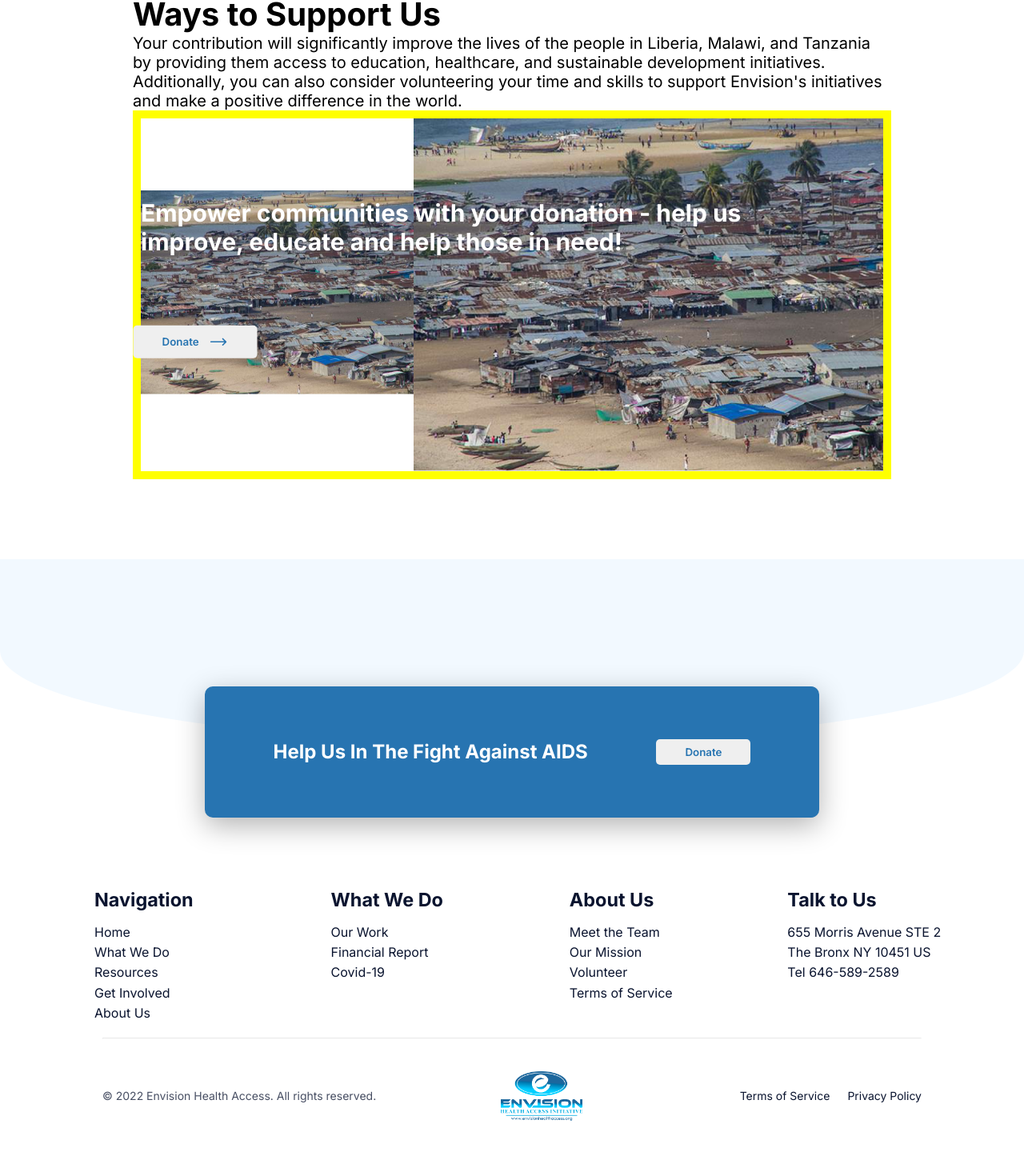
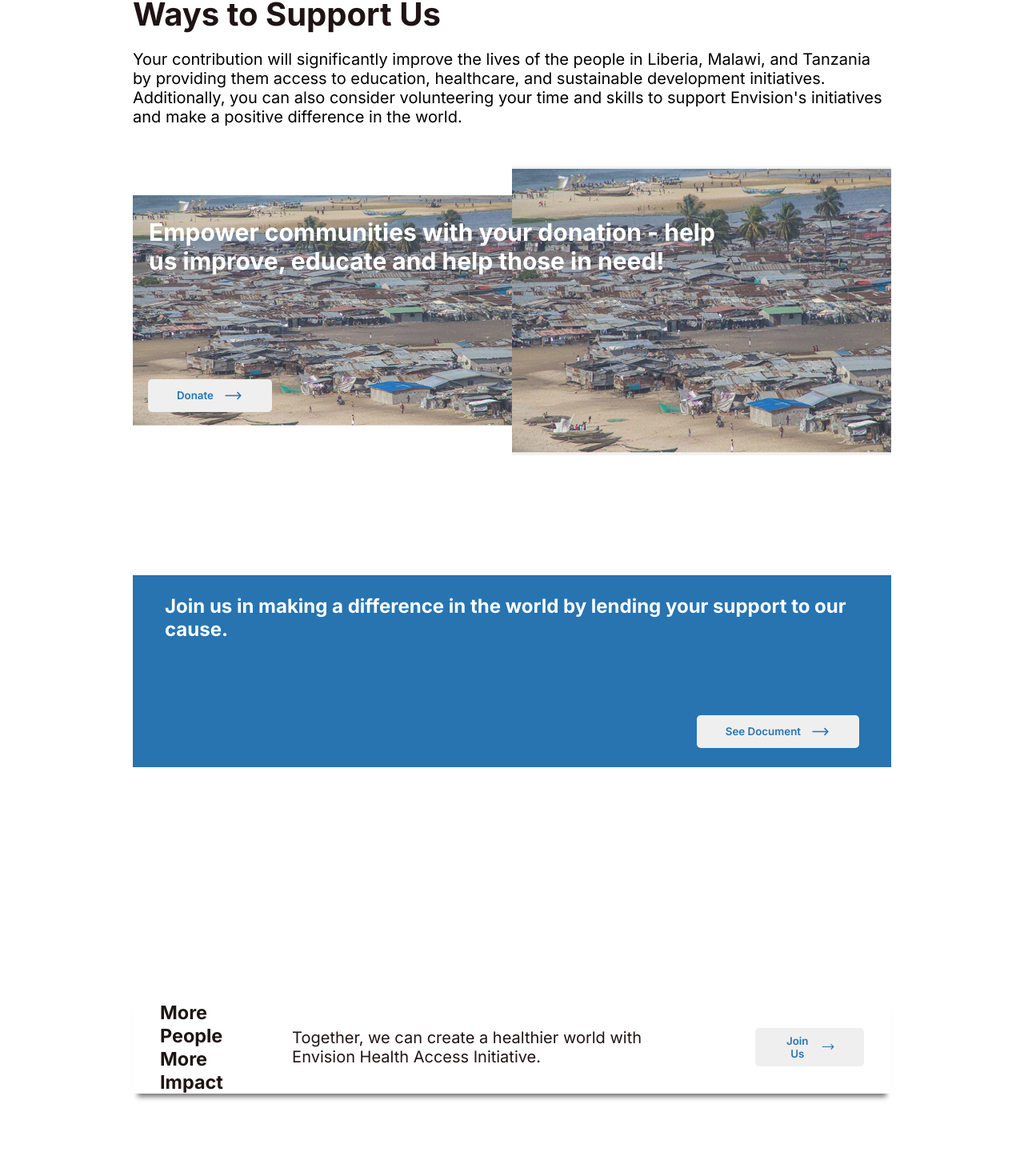
Before and after one commit to jusminpt/react-envision, a React (Create React App) app: page /getinvolved in a window 1280 px wide. Shown: the part 420-1890 px from the top of the page at 80% size. Before the commit the page ends 1851 px from the top, so only its background shows below. Built offline with nearby package versions, Linux system fonts and the light colour scheme.

Commit message:
add bottom card for GetInvolved Page

```diff
--- /dev/null
+++ b/src/components/GetInvolvedCard/GetInvolvedCard.jsx
@@ -0,0 +1,19 @@
+import React from "react";
+import Button from "../Button/Button";
+import "./GetInvolvedCard.scss";
+// import img from "../../assets/Trial.jpg";
+
+function GetInvolvedCard({ textInput, textBtn, urlBtn }) {
+  return (
+    // TODO: Style, rename, add info
+    // <div className="reportCard" style={{ backgroundImage: `url(${img})` }}>
+    <div className="getInvolvedCard">
+      <h3>{textInput}</h3>
+      <div className="getInvolvedCard-left">
+        <Button textInput={textBtn} styleBtn="secondary" urlBtn={urlBtn} />
+      </div>
+    </div>
+  );
+}
+
+export default GetInvolvedCard;
--- /dev/null
+++ b/src/components/GetInvolvedCard/GetInvolvedCard.scss
@@ -0,0 +1,53 @@
+.getInvolvedCard {
+    // background-size: cover;
+    // background-position: center;
+
+    background-color: var(--color-drak-blue);
+    padding: 24px 40px;
+    display: flex;
+    flex-direction: column;
+    justify-content: space-between;
+    width: 100%;
+    height: 30vh;
+    // border-radius: 5px;
+
+    &:not(:last-child) {
+      margin-bottom: 30px;
+    }
+
+    h3 {
+      font-size: var(--font-title3);
+      color: var(--color-white);
+    }
+
+    button {
+      width: fit-content;
+    }
+  }
+
+  .getInvolvedCard-left {
+    display: flex;
+    justify-content: flex-end;
+  }
+
+  // TODO: need to get the final design for mobile version
+  @media screen and (max-width: 960px) {
+    .getInvolvedCard {
+      text-align: center;
+      height: 25vh;
+
+      &:not(:last-child) {
+        margin-bottom: 30px;
+      }
+
+      h3 {
+        font-size: var(--font-mobile-title3);
+      }
+
+      button {
+        margin-top: 20px;
+        width: 100%;
+        font-size: 12px;
+      }
+    }
+  }
--- /dev/null
+++ b/src/components/GetInvolvedFlexCard/GetInvolvedFlexCard.jsx
@@ -0,0 +1,36 @@
+import React from "react";
+import Button from "../Button/Button";
+import "./GetInvolvedFlexCard.scss";
+// import img from "../../assets/Trial.jpg";
+
+function GetInvolvedFlexCard({ textInputOne, textInputTwo, pInput, textBtn, urlBtn }) {
+  return (
+
+    <div className="gi-flexCard">
+
+        <div className="gi-content">
+
+            <div className="one content-item">
+                <h3>{textInputOne}</h3>
+                <h3>{textInputTwo}</h3>
+            </div>
+
+            <div className="two content-item">
+                <p className="line"></p>
+            </div>
+
+            <div className="three content-item">
+                <p>{pInput}</p>
+            </div>
+
+            <div className="four content-item">
+                <Button textInput={textBtn} styleBtn="secondary" urlBtn={urlBtn} />
+            </div>
+
+        </div>
+
+    </div>
+  );
+}
+
+export default GetInvolvedFlexCard;
--- /dev/null
+++ b/src/components/GetInvolvedFlexCard/GetInvolvedFlexCard.scss
@@ -0,0 +1,73 @@
+.gi-flexCard {
+    display: flex;
+    flex-direction: row;
+    align-items: center;
+    justify-content: center;
+    height: 269px;
+    // border: red solid 2px;
+    // width: fit-content;
+
+    width: 100%;
+
+
+}
+
+.gi-content {
+    -webkit-box-shadow: 0 10px 6px -6px #777;
+    -moz-box-shadow: 0 10px 6px -6px #777;
+    box-shadow: 0 10px 6px -6px #777;
+
+    overflow: hidden;
+
+    display: flex;
+    flex-direction: row;
+    color: var(--color-black);
+    background: white;
+
+    align-items: center;
+    justify-content: space-between;
+}
+
+//more people more impact
+.one {
+    display: flex;
+    flex-direction: column;
+}
+
+.two {
+    border-left: 2px solid black;
+    height: 150px;
+}
+
+.content-item {
+    // border: green solid 3px;
+    display: flex;
+
+    justify-content: space-between;
+    padding: 0 34px;
+}
+
+//starts work @ smaller than 1280px
+@media screen and (max-width: 1280px) {
+    .gi-flexCard {
+        height: 400px;
+
+    }
+    // .content {
+    //     color: red;
+    //     flex-direction: column;
+    // }
+
+    .two {
+        display: none;
+    }
+    .line {
+        display: block;
+        height: 1px;
+        border: 0;
+        border-top: 1px solid green;
+        margin: 1em 0;
+        padding: 0;
+
+    }
+  }
--- a/src/components/GetInvolvedTopGrid/GetInvolvedTopGrid.scss
+++ b/src/components/GetInvolvedTopGrid/GetInvolvedTopGrid.scss
@@ -1,5 +1,5 @@
 .image-grid-container {
-  border: 5px solid yellow;
+  // border: 5px solid yellow;
   display: flex;
 }
 
@@ -9,11 +9,8 @@
 
 .btn-container {
   position: absolute;
-  top: 70%;
-  left: 20%;
-
-  transform: translate(-50%, -50%);
-  padding: 100px 0;
+  top: 60%;
+  left: 4%;
 }
 
 .title {
@@ -21,19 +18,60 @@
   position: absolute;
   width: 60%;
   color: white;
-  padding: 100px 0;
+  padding: 5% 20px;
+
+  display: flex;
+  flex-direction: column;
+  justify-content: center;
+  font-size: 45px;
 }
+
+// start @ higher than 1920px
+@media screen and (min-width: 1920px) {
+  .title {
+    font-size: 65px;
+  }
+}
+
+//starts work @ smaller than 1280px
+@media screen and (max-width: 1280px) {
+  .title {
+    font-size: 30px;
+  }
+}
+
+//starts work @ smaller than 960px
+@media screen and (max-width: 960px) {
+  .title {
+    font-size: 25px;
+  }
+}
+
 
 .image-grid-left {
   display: flex;
   flex-direction: column;
   justify-content: center;
-  width: 55%;
+  position: relative;
+  transform: translateY(10%);
 
+  // width: 50%;
+  // border: purple solid 4px;
+}
+
+//width greater than 1920px
+@media screen and (min-width: 1920px) {
+  .image-grid-left {
+    // width: 40%;
+
+  }
 }
 
 .image-grid-left img {
+  opacity: 85%;
   width: 100%;
+  height: 80%;
+  // padding: 50px 0;
 }
 
 .image-grid-left button {
@@ -57,6 +95,7 @@
 }
 
 .image-grid-right img {
+  opacity: 85%;
   width: 100%;
 }
 
--- a/src/components/ProjectCard/ProjectCard.jsx
+++ b/src/components/ProjectCard/ProjectCard.jsx
@@ -6,7 +6,7 @@ function ProjectCard({ imageChoice, textPosition, headerText, pText }) {
 
   useEffect(() => {
     const handleResize = () => {
-      if (window.innerWidth <= 960) {
+      if (window.innerWidth <= 1280) {
         setPaddingStyle({});
       } else {
         setPaddingStyle(
@@ -27,7 +27,8 @@ function ProjectCard({ imageChoice, textPosition, headerText, pText }) {
   return (
     <div className="main">
       <div className="card-container" style={{ backgroundImage: `url(${imageChoice})`, ...paddingStyle }}>
-        <div className="content" style={paddingStyle}>
+        {/* WhatWeDo Content */}
+        <div className="wwd-content" style={paddingStyle}>
           <h1 className="proj-header">{headerText}</h1>
           <p className="proj-p cutoff-text">{pText}</p>
         </div>
--- a/src/pages/GetInvolved/GetInvolved.jsx
+++ b/src/pages/GetInvolved/GetInvolved.jsx
@@ -1,23 +1,43 @@
 import React from "react";
 import { PageHero } from "../../components";
 import TopGrid from "../../components/GetInvolvedTopGrid/GetInvolvedTopGrid.jsx";
-import './GetInvolved.scss'
+import './GetInvolved.scss';
+
+import GetInvolvedCard from "../../components/GetInvolvedCard/GetInvolvedCard";
+import GetInvolvedFlexCard from "../../components/GetInvolvedFlexCard/GetInvolvedFlexCard";
+
+import bannerImg from "../../assets/img/banner-resources.png";
 
 function GetInvolved() {
   return (
-
-
     <div>
-      <PageHero headingText="Get Involved" />
+      <PageHero headingText="Get Involved"  img={bannerImg} />
 
       <div className="main-container">
 
         <h1 className="involved-title">Ways to Support Us</h1>
-        <p>Your contribution will significantly improve the lives of the people in Liberia, Malawi, and Tanzania by providing them access to education, healthcare, and sustainable development initiatives. Additionally, you can also consider volunteering your time and skills to support Envision's initiatives and make a positive difference in the world.</p>
-
+        <p className="involved-p">Your contribution will significantly improve the lives of the people in Liberia, Malawi, and Tanzania by providing them access to education, healthcare, and sustainable development initiatives. Additionally, you can also consider volunteering your time and skills to support Envision's initiatives and make a positive difference in the world.</p>
 
         <div className="top-grid">
-        <TopGrid />
+          < TopGrid />
+        </div>
+
+        <div className="middle-card">
+          < GetInvolvedCard
+              textInput="Join us in making a difference in the world by lending your support to our cause."
+              textBtn="See Document"
+              urlBtn="/"
+            />
+        </div>
+
+        <div className="end-card">
+          < GetInvolvedFlexCard
+            textInputOne="More People"
+            textInputTwo="More Impact"
+            pInput = "Together, we can create a healthier world with Envision Health Access Initiative."
+            textBtn="Join Us"
+            urlBtn="/"
+          />
         </div>
 
       </div>
--- a/src/pages/GetInvolved/GetInvolved.scss
+++ b/src/pages/GetInvolved/GetInvolved.scss
@@ -1,11 +1,12 @@
 .main-container {
     margin: 100px 166px;
+}
 
-}
+// .involved-title
 
 //fix content ??
 .top-grid {
-    border: solid yellow 5px;
+    // border: solid yellow 5px;
   // width: fit-content;
 
     display: flex;
@@ -15,5 +16,15 @@
 }
 
 .involved-title {
-  color: black;
+  color: var(--color-black);
 }
+
+//top paragraph
+.involved-p {
+  padding-top: 20px;
+  padding-bottom: 50px;
+}
+
+.middle-card {
+  padding: 150px 0;
+}
```
Also changed, not shown: src/components/GetInvolvedTopGrid/GetInvolvedTopGrid.jsx (+0 -9 lines), src/components/ProjectCard/ProjectCard.scss (+143 -23 lines).
